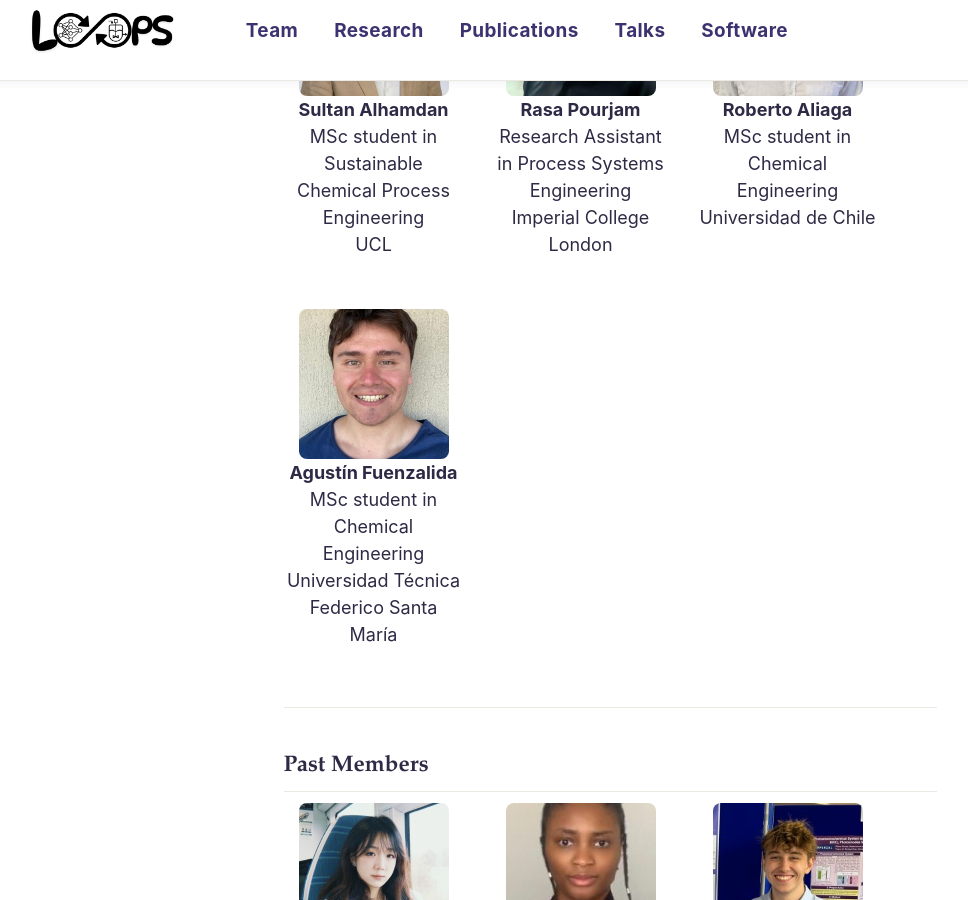
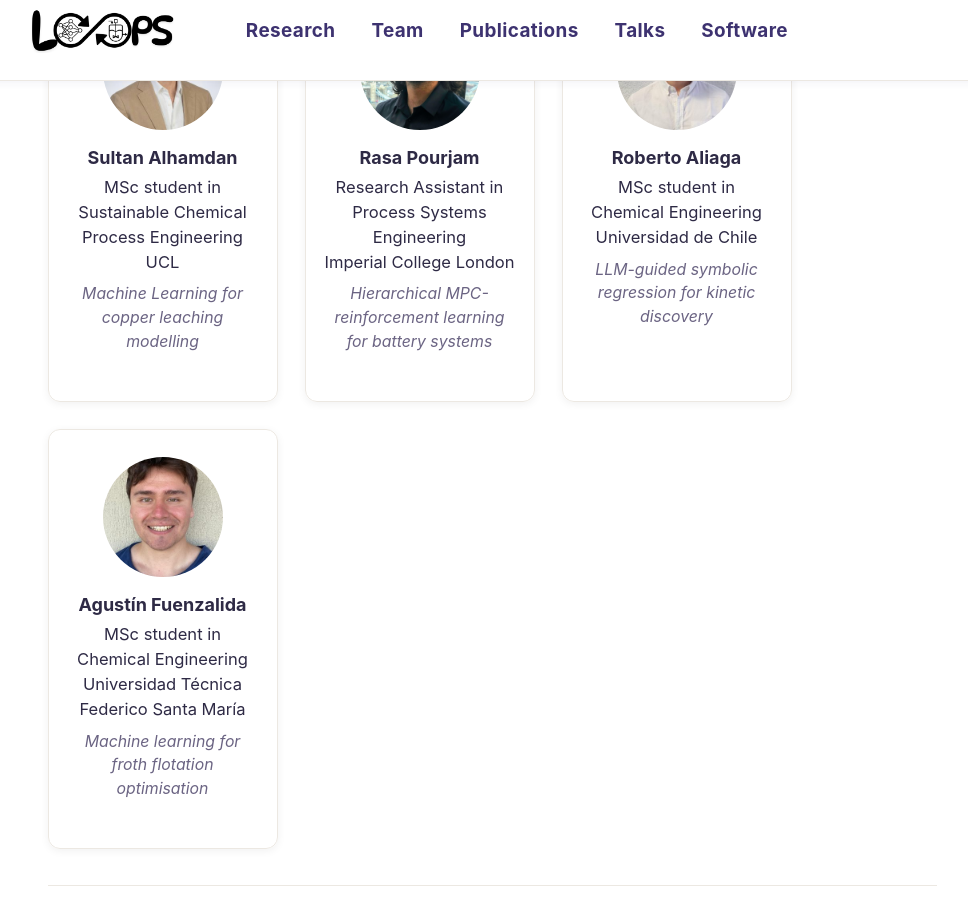
Before and after one commit to p-quintanilla/p-quintanilla.github.io, a Jekyll site: the page built from _pages/team.md, in a window 1280 px wide and 900 px high, scrolled down 682 px. Shown: the whole window, without its empty margins (148-1116 px from the left). Built offline with Jekyll 4.4.1, drawn with Linux system fonts in a browser that asks for light colours; some web fonts are replaced.

Commit message:
navigation order and team updates

```diff
--- a/_data/navigation.yml
+++ b/_data/navigation.yml
@@ -1,11 +1,11 @@
 # main links links
 main:
 
+  - title: "Research"
+    url: /research/
+
   - title: "Team"
     url: /team/
-
-  - title: "Research"
-    url: /research/
 
   - title: "Publications"
     url: /publications/
--- a/_pages/team.md
+++ b/_pages/team.md
@@ -24,6 +24,9 @@ author_profile: false
       <a href="https://scholar.google.com/citations?user=1dp-SB4AAAAJ&hl=en" target="_blank" rel="noopener" title="Google Scholar"><i class="fas fa-fw fa-graduation-cap" aria-hidden="true"></i></a>
       <a href="https://orcid.org/0000-0002-7717-0556" target="_blank" rel="noopener" title="ORCID"><i class="ai ai-orcid-square ai-fw" aria-hidden="true"></i></a>
       <a href="https://github.com/p-quintanilla" target="_blank" rel="noopener" title="GitHub"><i class="fab fa-fw fa-github" aria-hidden="true"></i></a>
+    </p>
+  </div>
+</div>
 
 <hr>
 
@@ -31,24 +34,32 @@ author_profile: false
 
 <div style="display:flex; flex-wrap:wrap; gap:1.5em; margin-bottom:2em;">
 
-  <div style="flex:0 0 180px; text-align:center;">
-    <img src="/images/team/sultan.jpeg" alt="Sultan Alhamdan" style="width:150px; height:150px; object-fit:cover; border-radius:8px;">
-    <p><strong>Sultan Alhamdan</strong><br>MSc student in Sustainable Chemical Process Engineering<br>UCL</p>
+  <div style="flex:0 0 230px; text-align:center; padding:1.5em 1em; border:1px solid #ece8e2; border-radius:12px; box-shadow:0 2px 8px rgba(0,0,0,0.06);">
+    <img src="/images/team/sultan.jpeg" alt="Sultan Alhamdan" style="width:120px; height:120px; object-fit:cover; border-radius:50%; margin-bottom:0.75em;">
+    <p style="margin-bottom:0.25em;"><strong>Sultan Alhamdan</strong></p>
+    <p style="margin-bottom:0.25em; font-size:0.92em;">MSc student in Sustainable Chemical Process Engineering<br>UCL</p>
+    <p style="font-size:0.88em; font-style:italic; color:#6b6483; margin-top:0.5em;">Machine Learning for copper leaching modelling</p>
   </div>
 
-  <div style="flex:0 0 180px; text-align:center;">
-    <img src="/images/team/rasa.png" alt="Rasa Pourjam" style="width:150px; height:150px; object-fit:cover; border-radius:8px;">
-    <p><strong>Rasa Pourjam</strong><br>Research Assistant in Process Systems Engineering<br>Imperial College London</p>
+  <div style="flex:0 0 230px; text-align:center; padding:1.5em 1em; border:1px solid #ece8e2; border-radius:12px; box-shadow:0 2px 8px rgba(0,0,0,0.06);">
+    <img src="/images/team/rasa.png" alt="Rasa Pourjam" style="width:120px; height:120px; object-fit:cover; border-radius:50%; margin-bottom:0.75em;">
+    <p style="margin-bottom:0.25em;"><strong>Rasa Pourjam</strong></p>
+    <p style="margin-bottom:0.25em; font-size:0.92em;">Research Assistant in Process Systems Engineering<br>Imperial College London</p>
+    <p style="font-size:0.88em; font-style:italic; color:#6b6483; margin-top:0.5em;">Hierarchical MPC-reinforcement learning for battery systems</p>
   </div>
 
-  <div style="flex:0 0 180px; text-align:center;">
-    <img src="/images/team/roberto.jpg" alt="Roberto Aliaga" style="width:150px; height:150px; object-fit:cover; border-radius:8px;">
-    <p><strong>Roberto Aliaga</strong><br>MSc student in Chemical Engineering<br>Universidad de Chile</p>
+  <div style="flex:0 0 230px; text-align:center; padding:1.5em 1em; border:1px solid #ece8e2; border-radius:12px; box-shadow:0 2px 8px rgba(0,0,0,0.06);">
+    <img src="/images/team/roberto.jpg" alt="Roberto Aliaga" style="width:120px; height:120px; object-fit:cover; border-radius:50%; margin-bottom:0.75em;">
+    <p style="margin-bottom:0.25em;"><strong>Roberto Aliaga</strong></p>
+    <p style="margin-bottom:0.25em; font-size:0.92em;">MSc student in Chemical Engineering<br>Universidad de Chile</p>
+    <p style="font-size:0.88em; font-style:italic; color:#6b6483; margin-top:0.5em;">LLM-guided symbolic regression for kinetic discovery</p>
   </div>
 
-  <div style="flex:0 0 180px; text-align:center;">
-    <img src="/images/team/agustin.jpeg" alt="Agustín Fuenzalida" style="width:150px; height:150px; object-fit:cover; border-radius:8px;">
-    <p><strong>Agustín Fuenzalida</strong><br>MSc student in Chemical Engineering<br>Universidad Técnica Federico Santa María</p>
+  <div style="flex:0 0 230px; text-align:center; padding:1.5em 1em; border:1px solid #ece8e2; border-radius:12px; box-shadow:0 2px 8px rgba(0,0,0,0.06);">
+    <img src="/images/team/agustin.jpeg" alt="Agustín Fuenzalida" style="width:120px; height:120px; object-fit:cover; border-radius:50%; margin-bottom:0.75em;">
+    <p style="margin-bottom:0.25em;"><strong>Agustín Fuenzalida</strong></p>
+    <p style="margin-bottom:0.25em; font-size:0.92em;">MSc student in Chemical Engineering<br>Universidad Técnica Federico Santa María</p>
+    <p style="font-size:0.88em; font-style:italic; color:#6b6483; margin-top:0.5em;">Machine learning for froth flotation optimisation</p>
   </div>
 
 </div>
```
